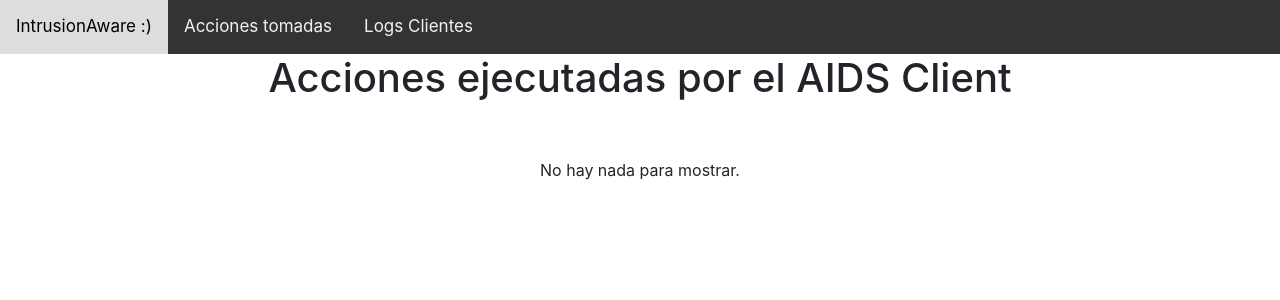
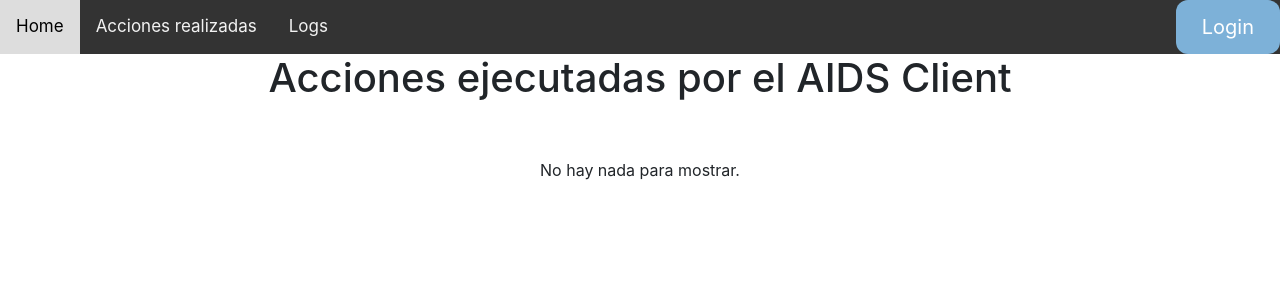
Before and after one commit to Seva41/HCXAI_AIDS, a Django app: page /stats/ in a window 1280 px wide. Shown: the top 300 px of the page. Run offline with Django 3.2, Linux system fonts and the light colour scheme; data that the repository does not hold is empty; some libraries are stand-ins or nearby versions.

Commit message:
tablas uxai

```diff
--- a/webapp/cibermadurez/stats/templates/stats/index.html
+++ b/webapp/cibermadurez/stats/templates/stats/index.html
@@ -1,27 +1,35 @@
 <!DOCTYPE html>
+
 <head>
     <!--datatable -->
-    <link rel="stylesheet" type="text/css" href="https://cdn.datatables.net/v/dt/dt-1.10.21/datatables.min.css"/>
+    <link rel="stylesheet" type="text/css" href="https://cdn.datatables.net/v/dt/dt-1.10.21/datatables.min.css" />
     <!-- CSS only -->
-    <link rel="stylesheet" href="https://stackpath.bootstrapcdn.com/bootstrap/4.5.0/css/bootstrap.min.css" integrity="sha384-9aIt2nRpC12Uk9gS9baDl411NQApFmC26EwAOH8WgZl5MYYxFfc+NcPb1dKGj7Sk" crossorigin="anonymous">
+    <link rel="stylesheet" href="https://stackpath.bootstrapcdn.com/bootstrap/4.5.0/css/bootstrap.min.css"
+        integrity="sha384-9aIt2nRpC12Uk9gS9baDl411NQApFmC26EwAOH8WgZl5MYYxFfc+NcPb1dKGj7Sk" crossorigin="anonymous">
     <!--jqry-->
-    <script src="https://code.jquery.com/jquery-3.5.1.js" integrity="sha256-QWo7LDvxbWT2tbbQ97B53yJnYU3WhH/C8ycbRAkjPDc=" crossorigin="anonymous"></script>
+    <script src="https://code.jquery.com/jquery-3.5.1.js"
+        integrity="sha256-QWo7LDvxbWT2tbbQ97B53yJnYU3WhH/C8ycbRAkjPDc=" crossorigin="anonymous"></script>
     <!-- JS bustra-->
-    <script src="https://stackpath.bootstrapcdn.com/bootstrap/4.5.0/js/bootstrap.min.js" integrity="sha384-OgVRvuATP1z7JjHLkuOU7Xw704+h835Lr+6QL9UvYjZE3Ipu6Tp75j7Bh/kR0JKI" crossorigin="anonymous"></script>
+    <script src="https://stackpath.bootstrapcdn.com/bootstrap/4.5.0/js/bootstrap.min.js"
+        integrity="sha384-OgVRvuATP1z7JjHLkuOU7Xw704+h835Lr+6QL9UvYjZE3Ipu6Tp75j7Bh/kR0JKI"
+        crossorigin="anonymous"></script>
     <!--Datatable-->
     <script type="text/javascript" src="https://cdn.datatables.net/v/dt/dt-1.10.21/datatables.min.js"></script>
 </head>
 
 <body>
     <div class="topnav">
-        <a onclick="document.location.href ='/'">IntrusionAware :)</a>
-        <a onclick="window.location='/tabla'">Acciones tomadas</a>
-        <a onclick="window.location='/stats/'">Logs Clientes</a>
+        <a onclick="document.location.href ='/'">Home</a>
+        <a onclick="window.location='/tabla'">Acciones realizadas</a>
+        <a onclick="window.location='/stats/'">Logs</a>
+        <button class="login-btn">Login</button>
     </div>
-    <center><h1>Acciones ejecutadas por el AIDS Client</h1></center><br><br>
+    <center>
+        <h1>Acciones ejecutadas por el AIDS Client</h1>
+    </center><br><br>
     {% if data %}
     <div class="container">
-            <table id="tabla" class = "table table-hover" cellspacing="0" width="100%">
+        <table id="tabla" class="table table-hover" cellspacing="0" width="100%">
             <thead>
                 <tr>
                     <th>Cliente</th>
@@ -45,14 +53,17 @@
         </table>
     </div>
     {% else %}
-        <center><p>No hay nada para mostrar.</p></center>
+    <center>
+        <p>No hay nada para mostrar.</p>
+    </center>
     {% endif %}
 </body>
+
 </html>
 
 <!--DataTable y Paginación-->
 <script>
-    $(document).ready( function () {
+    $(document).ready(function () {
         $('#tabla').DataTable({
             "language": {
                 "url": "//cdn.datatables.net/plug-ins/9dcbecd42ad/i18n/Spanish.json"
@@ -68,7 +79,6 @@
         overflow: hidden;
     }
 
-    /* Style the links inside the navigation bar */
     .topnav a {
         float: left;
         color: #f2f2f2;
@@ -78,16 +88,23 @@
         font-size: 17px;
     }
 
-    /* Change the color of links on hover */
     .topnav a:hover {
         background-color: #ddd;
         color: black;
     }
 
-    /* Add a color to the active/current link */
     .topnav a.active {
         background-color: #04AA6D;
         color: white;
     }
 
+    .login-btn {
+        float: right;
+        background-color: rgb(125, 177, 216);
+        border: none;
+        color: white;
+        padding: 12px 26px;
+        font-size: 20px;
+        border-radius: 12px;
+    }
 </style>
```
Also changed, not shown: webapp/cibermadurez/home/templates/home/index.html (+59 -2 lines). Lines whose indentation alone changed are shown as unchanged.
